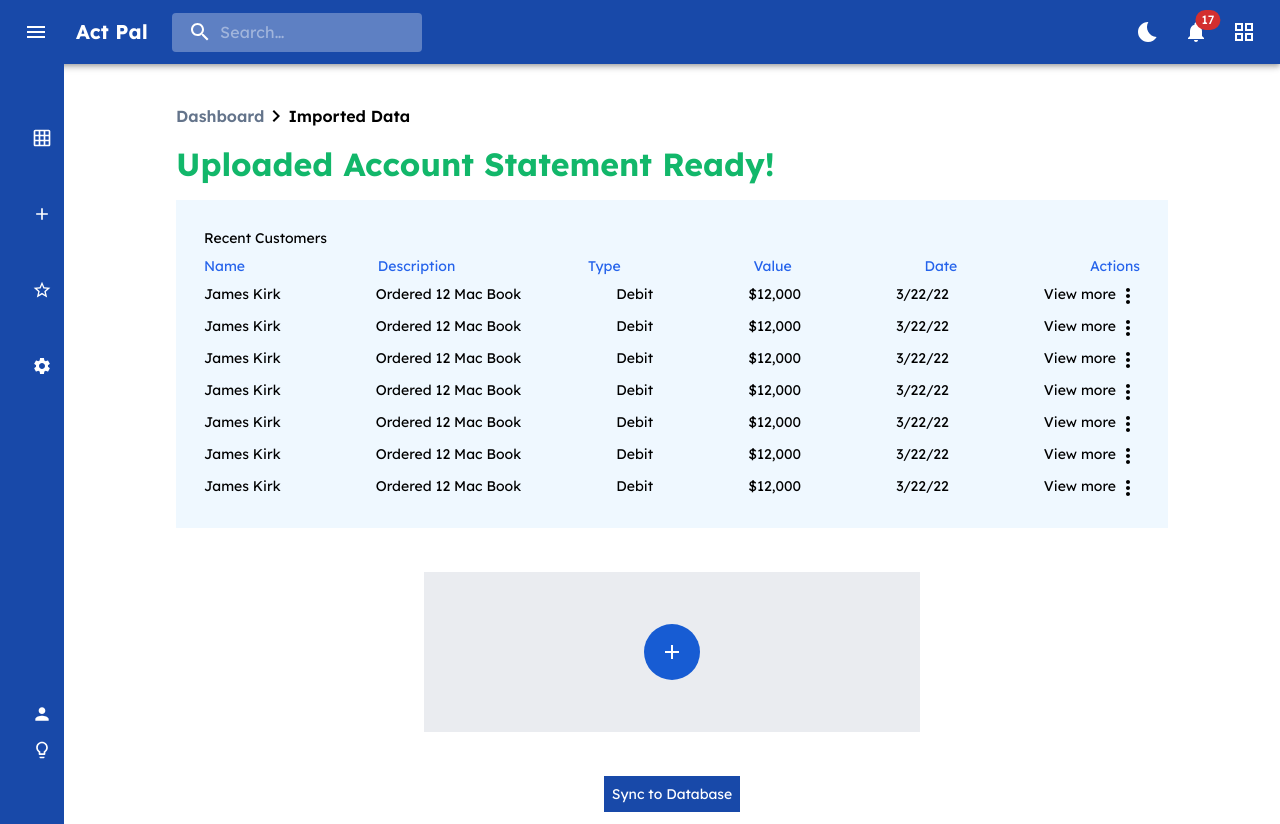
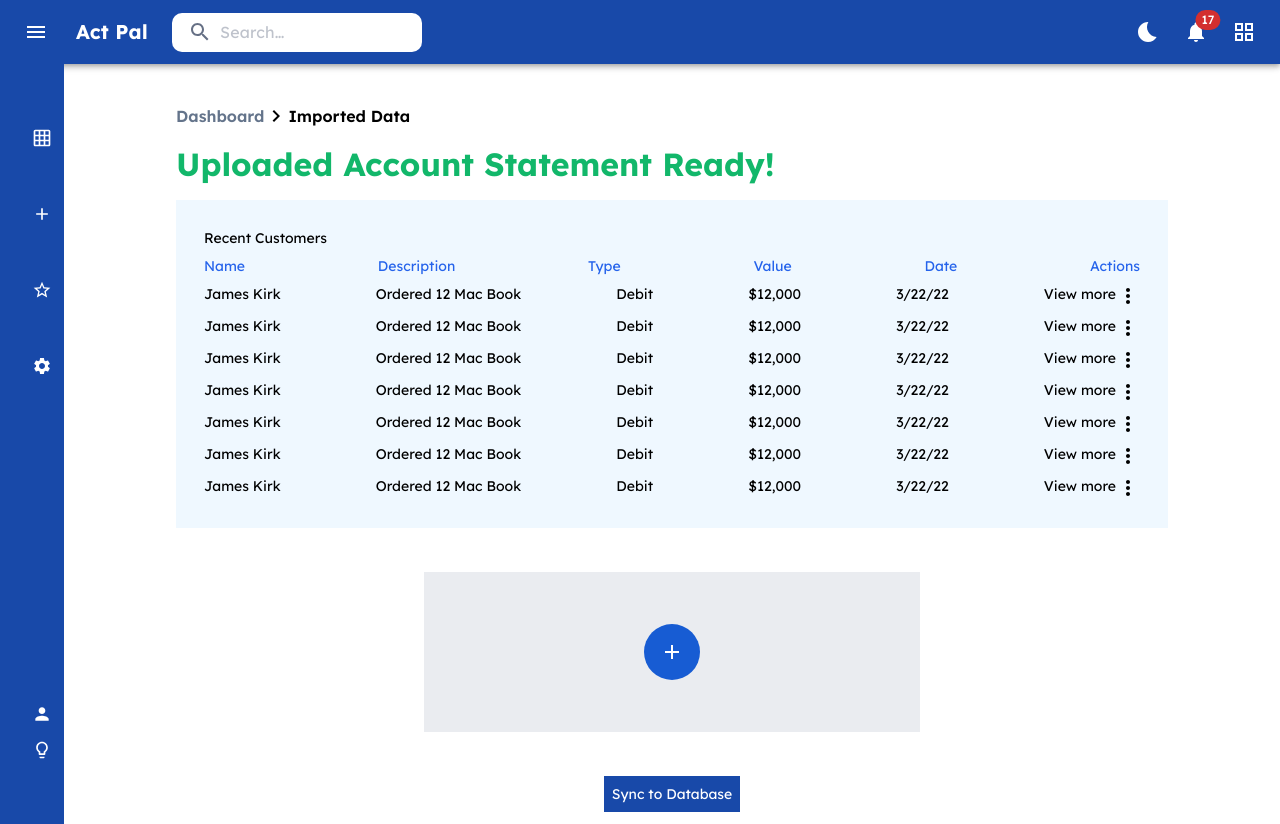
Before and after one commit to EarlPappi/hng, a React (Create React App) app: page / in a window 1280 px wide. Built offline with nearby package versions, Linux system fonts and the light colour scheme.

Commit message:
small fix

```diff
--- a/src/Components/Navbar/Navbar.jsx
+++ b/src/Components/Navbar/Navbar.jsx
@@ -20,8 +20,9 @@ import { useAuth } from "../../Store/Context";
 
 const Search = styled("div")(({ theme }) => ({
   position: "relative",
-  borderRadius: theme.shape.borderRadius,
-  backgroundColor: alpha(theme.palette.common.white, 0.3),
+  borderRadius:  "10px",
+  color: "#667085",
+  backgroundColor: "white",
   "&:hover": {
     backgroundColor: alpha(theme.palette.common.white, 0.25),
   },
```
